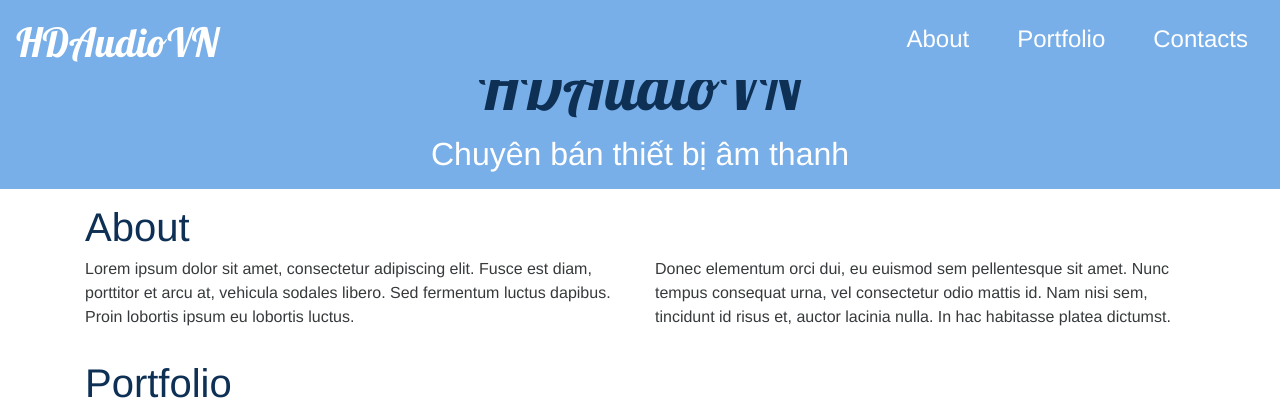
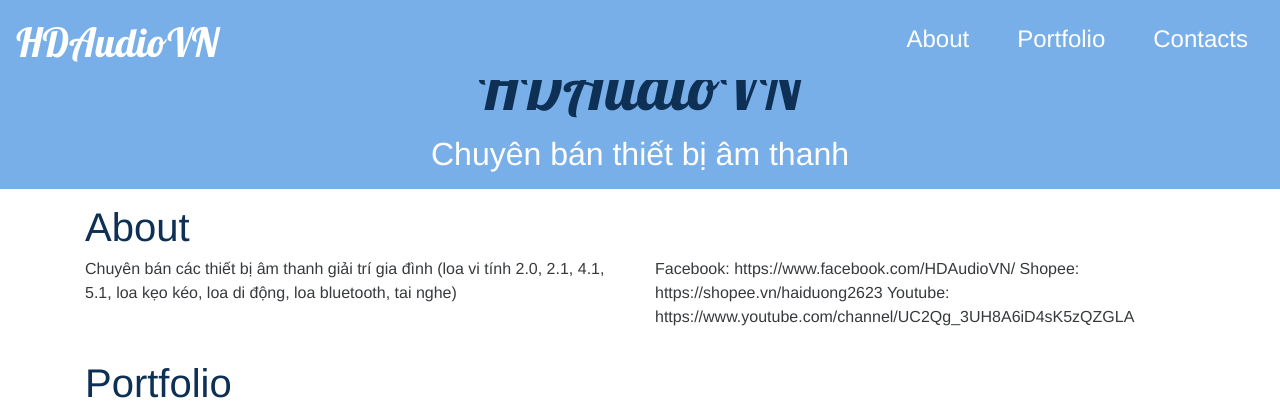
Before and after one commit to HDAudioVN/HDAudioVN.github.io, a Jekyll site: the page built from index.html, in a window 1280 px wide and 900 px high, scrolled down 397 px, cut to the strip 0-409 px from the top of the window. Built offline with Jekyll 4.4.1, drawn with Linux system fonts in a browser that asks for light colours; nearby versions of some CDN libraries.

Commit message:
Update about

```diff
--- a/_includes/about.html
+++ b/_includes/about.html
@@ -5,15 +5,14 @@
         </div>
         <div class="col-sm-12 col-md-6">
             <p>
-                Lorem ipsum dolor sit amet, consectetur adipiscing elit. Fusce est diam, porttitor et arcu at, vehicula
-                sodales libero. Sed fermentum luctus dapibus. Proin lobortis ipsum eu lobortis luctus.
+                Chuyên bán các thiết bị âm thanh giải trí gia đình (loa vi tính 2.0, 2.1, 4.1, 5.1, loa kẹo kéo, loa di động, loa bluetooth, tai nghe)
             </p>
         </div>
         <div class="col-sm-12 col-md-6">
             <p>
-                Donec elementum orci dui, eu euismod sem pellentesque sit amet. Nunc tempus consequat urna, vel
-                consectetur odio mattis id. Nam nisi sem, tincidunt id risus et, auctor lacinia nulla. In hac habitasse
-                platea dictumst.
+                Facebook: https://www.facebook.com/HDAudioVN/
+				Shopee:   https://shopee.vn/haiduong2623
+				Youtube:  https://www.youtube.com/channel/UC2Qg_3UH8A6iD4sK5zQZGLA
             </p>
         </div>
     </div>
```
